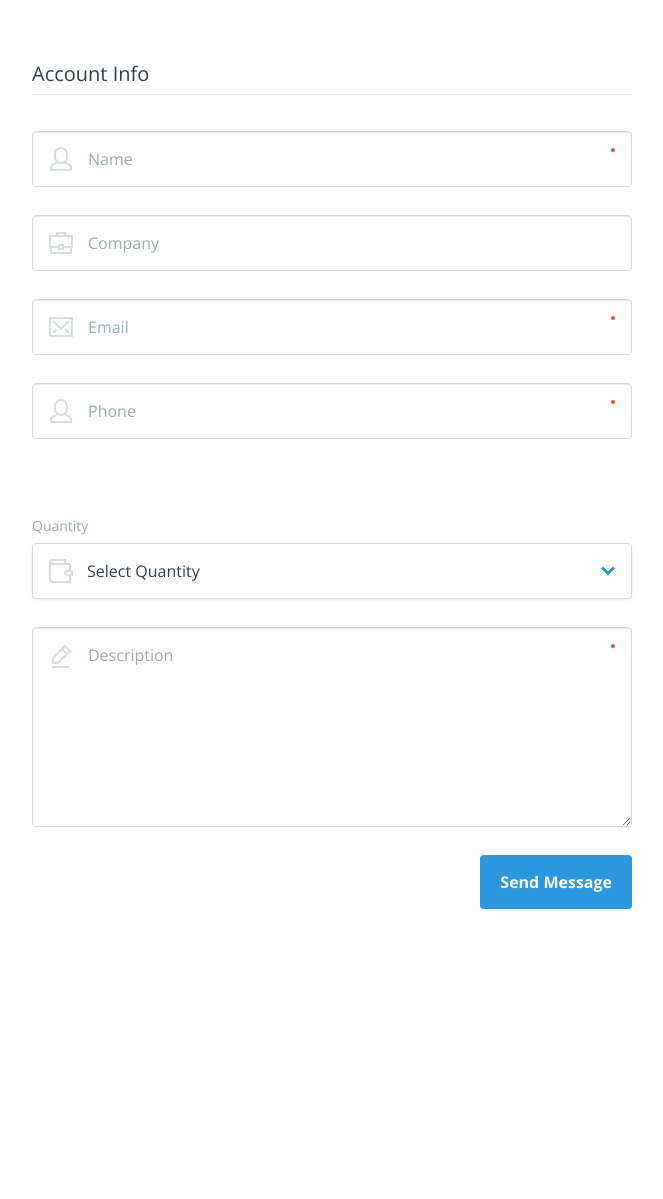
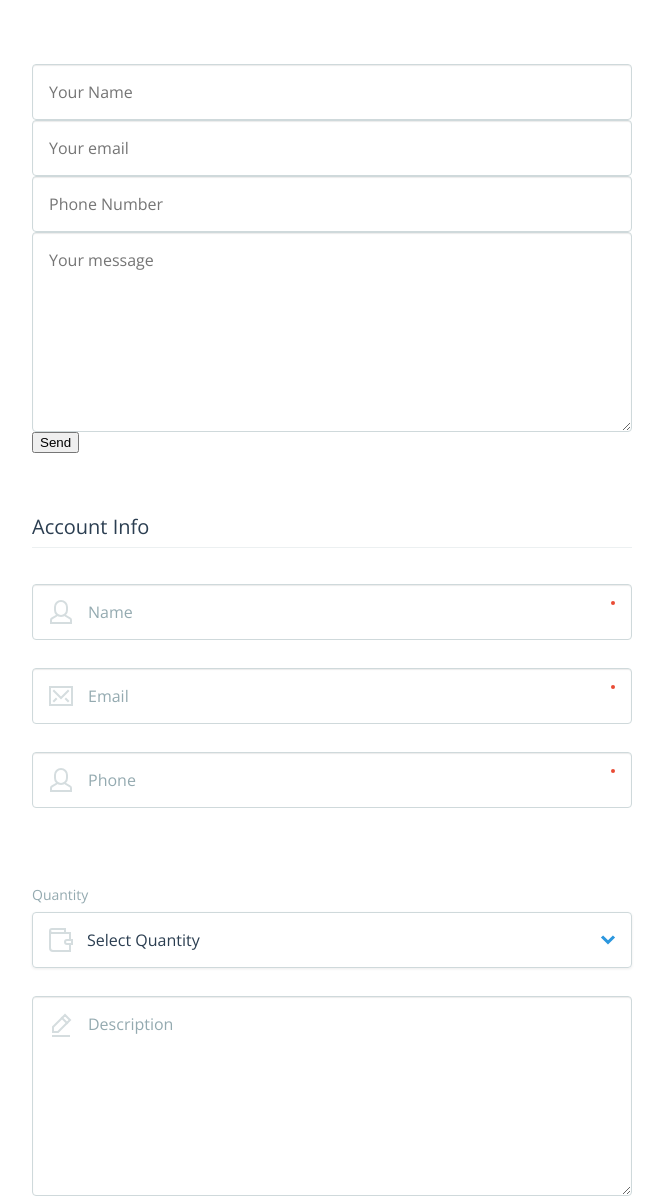
Before and after one commit to yoktra/experiment, a plain HTML site: page buy/index.html in a window 1280 px wide. Shown: the top 1199 px of the page, without its empty margins (308-971 px from the left). Before the commit the page ends 997 px from the top, so only its background shows below. Drawn offline with nearby package versions, Linux system fonts and the light colour scheme.

Commit message:
Update index.html

```diff
--- a/buy/index.html
+++ b/buy/index.html
@@ -13,18 +13,20 @@
 	<title>Contact Form | YOKTRA</title>
 </head>
 <body>
-	<form class="cd-form floating-labels">
+	<form method="POST" action="http://formspree.io/agarwal.sk091@gmail.com" class="cd-form floating-labels">
+  		<input type="text" name="name" placeholder="Your Name">
+  		<input type="email" name="email" placeholder="Your email">
+  		<input type="text" name="phone" placeholder="Phone Number">
+  		<textarea name="message" placeholder="Your message"></textarea>
+  		<button type="submit">Send</button>
+	</form>
+	<form method="POST" action="http://formspree.io/agarwal.sk091@gmail.com" class="cd-form floating-labels">
 		<fieldset>
 			<legend>Account Info</legend>
 
 			<div class="icon">
 				<label class="cd-label" for="cd-name">Name</label>
 				<input class="user" type="text" name="cd-name" id="cd-name" required>
-		    </div>
-
-		    <div class="icon">
-		    	<label class="cd-label" for="cd-company">Company</label>
-				<input class="company" type="text" name="cd-company"  id="cd-company">
 		    </div>
 
 		    <div class="icon">
@@ -54,7 +56,7 @@
 
 			<div class="icon">
 				<label class="cd-label" for="cd-textarea">Description</label>
-      			<textarea class="message" name="cd-textarea" id="cd-textarea" required></textarea>
+      			<textarea class="message" name="cd-textarea" id="cd-textarea"></textarea>
 			</div>
 
 			<div>
```
